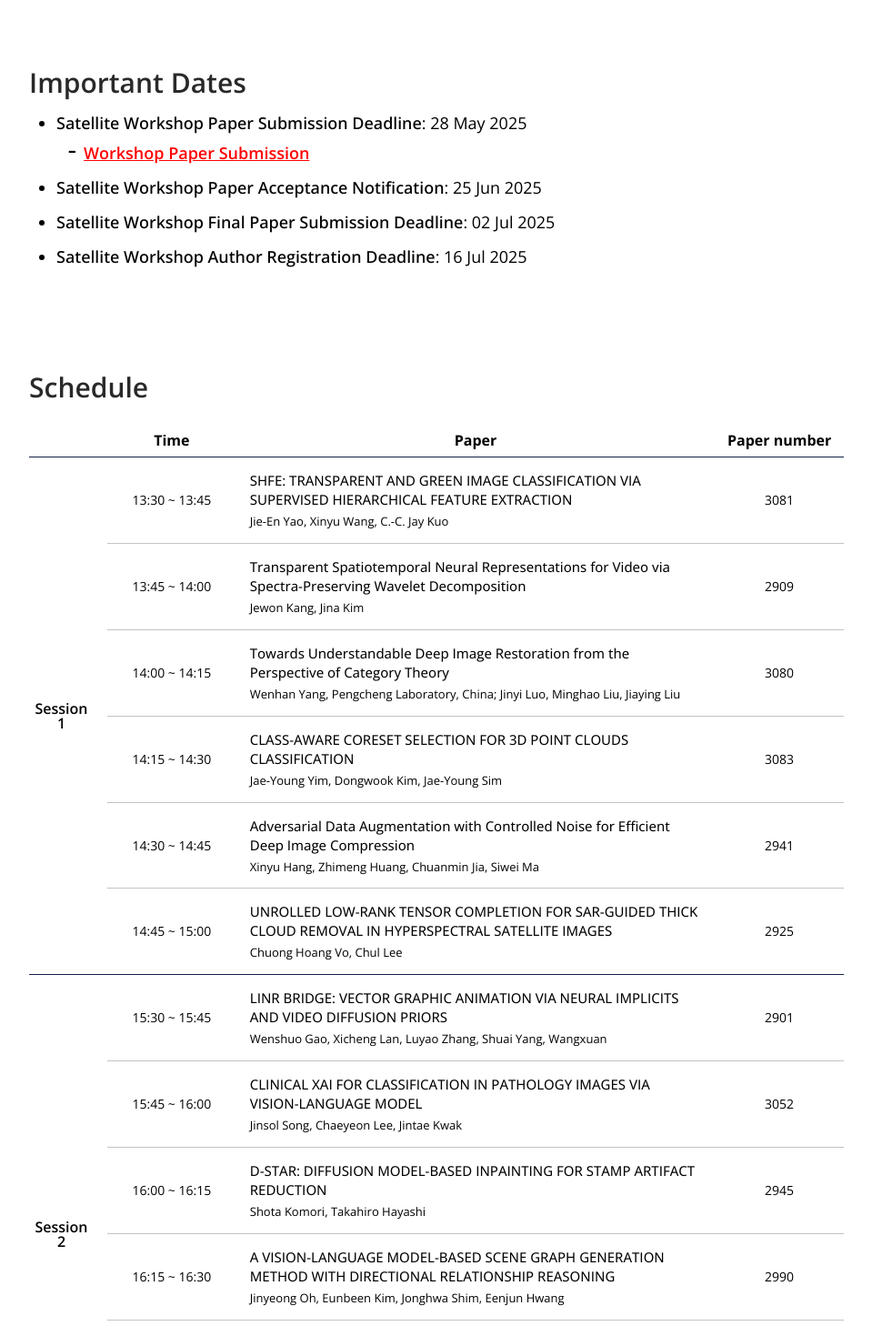
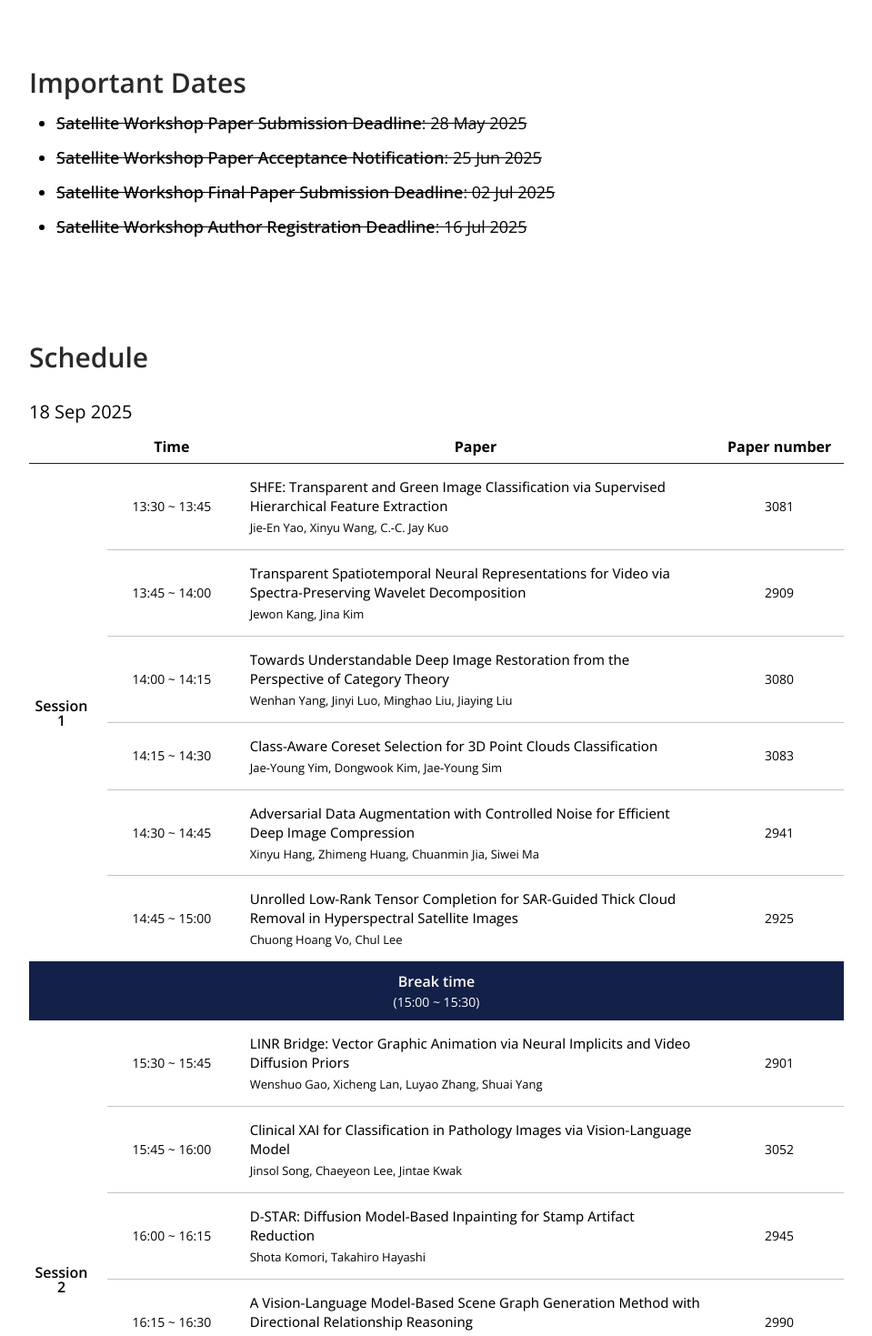
Before and after one commit to uinone/tip, a React (Create React App) app: page / in a window 1280 px wide. Shown: the part 940-2409 px from the top of the page at 91% size, without its empty margins (160-1119 px from the left). Built offline with nearby package versions, Linux system fonts and the light colour scheme.

Commit message:
[Add] break time, fix typo

```diff
--- a/src/components/important_dates/important_dates.js
+++ b/src/components/important_dates/important_dates.js
@@ -27,7 +27,7 @@ const ImportantDates = () => {
                     }}>
                         <div style={{display: "flex", flexDirection: "column"}}>
                             <div>
-                                <span style={{fontWeight: "550"}}>{event_info.event_name}</span>: {formatDateToLong(event_info.deadline)}
+                                <span style={{fontWeight: "550"}}><del>{event_info.event_name}</del></span><del>: {formatDateToLong(event_info.deadline)}</del>
                             </div>
                             {event_info.links.map((info, index) => (
                             <ul style={{display: "flex", alignItems: "center"}}>
--- a/src/components/schedule/schedule.js
+++ b/src/components/schedule/schedule.js
@@ -16,6 +16,7 @@ const Schedule = () => {
     return (
         <div className="section">
             <h2>Schedule</h2>
+            <span style={{fontSize: "20px", marginTop: "20px"}}>18 Sep 2025</span>
             <div style={{
                 display: "grid",
                 gridTemplateColumns: "0.5fr 1fr 3.5fr 1fr",
@@ -41,7 +42,6 @@ const Schedule = () => {
                                     alignItems: "center",
                                     justifyContent: "center",
                                     textAlign: "center",
-                                    // whiteSpace: "nowrap",
                                     height: "100%"
                                 }}>
                                     <span style={{fontWeight: "600"}}>Session {i+1}</span>
@@ -58,7 +58,23 @@ const Schedule = () => {
                             </>
                         )
                     })}
-                    <div style={{gridColumn :"span 4", backgroundColor: "#132048", height:"1px", marginTop: "15px", marginBottom: "15px"}}></div>
+                    {i == infos.schedules.length-1 ? <div style={{gridColumn :"span 4", backgroundColor: "#132048", height:"1px", marginTop: "15px", marginBottom: "15px"}}></div> : <div style={{
+                        gridColumn :"span 4",
+                        backgroundColor:
+                        "#132048",
+                        marginTop: "15px",
+                        marginBottom: "15px",
+                        paddingTop: "10px",
+                        paddingBottom: "10px",
+                        color: "white",
+                        lineHeight: "1.5",
+                        display: "flex",
+                        flexDirection: "column",
+                        alignItems: "center"
+                    }}>
+                        <span style={{fontWeight: "600"}}>Break time</span>
+                        <span style={{fontSize: "14px"}}>(15:00 ~ 15:30)</span>
+                    </div>}
                     </>
                 ))}
             </div>
--- a/src/infos/infos.json
+++ b/src/infos/infos.json
@@ -48,7 +48,7 @@
         {
             "event_name": "Satellite Workshop Paper Submission Deadline",
             "deadline": "2025-05-28",
-            "links": [{"name": "Workshop Paper Submission", "link": "https://cmsworkshops.com/ICIP2025/papers/submission.asp?Type=WS&ID=15"}]
+            "links": []
         },
         {
             "event_name": "Satellite Workshop Paper Acceptance Notification",
@@ -68,8 +68,8 @@
     ],
     "papers": [
         {
-            "title": "LINR BRIDGE: VECTOR GRAPHIC ANIMATION VIA NEURAL IMPLICITS AND VIDEO DIFFUSION PRIORS",
-            "authors": "Wenshuo Gao, Xicheng Lan, Luyao Zhang, Shuai Yang, Wangxuan",
+            "title": "LINR Bridge: Vector Graphic Animation via Neural Implicits and Video Diffusion Priors",
+            "authors": "Wenshuo Gao, Xicheng Lan, Luyao Zhang, Shuai Yang",
             "number": "2901"
         },
         {
@@ -78,7 +78,7 @@
             "number": "2909"
         },
         {
-            "title": "UNROLLED LOW-RANK TENSOR COMPLETION FOR SAR-GUIDED THICK CLOUD REMOVAL IN HYPERSPECTRAL SATELLITE IMAGES",
+            "title": "Unrolled Low-Rank Tensor Completion for SAR-Guided Thick Cloud Removal in Hyperspectral Satellite Images",
             "authors": "Chuong Hoang Vo, Chul Lee",
             "number": "2925"
         },
@@ -88,12 +88,12 @@
             "number": "2941"
         },
         {
-            "title": "D-STAR: DIFFUSION MODEL-BASED INPAINTING FOR STAMP ARTIFACT REDUCTION",
+            "title": "D-STAR: Diffusion Model-Based Inpainting for Stamp Artifact Reduction",
             "authors": "Shota Komori, Takahiro Hayashi",
             "number": "2945"
         },
         {
-            "title": "A VISION-LANGUAGE MODEL-BASED SCENE GRAPH GENERATION METHOD WITH DIRECTIONAL RELATIONSHIP REASONING",
+            "title": "A Vision-Language Model-Based Scene Graph Generation Method with Directional Relationship Reasoning",
             "authors": "Jinyeong Oh, Eunbeen Kim, Jonghwa Shim, Eenjun Hwang",
             "number": "2990"
         },
@@ -103,7 +103,7 @@
             "number": "3026"
         },
         {
-            "title": "CLINICAL XAI FOR CLASSIFICATION IN PATHOLOGY IMAGES VIA VISION-LANGUAGE MODEL",
+            "title": "Clinical XAI for Classification in Pathology Images via Vision-Language Model",
             "authors": "Jinsol Song, Chaeyeon Lee, Jintae Kwak",
             "number": "3052"
         },
@@ -114,16 +114,16 @@
         },
         {
             "title": "Towards Understandable Deep Image Restoration from the Perspective of Category Theory",
-            "authors": "Wenhan Yang, Pengcheng Laboratory, China; Jinyi Luo, Minghao Liu, Jiaying Liu",
+            "authors": "Wenhan Yang, Jinyi Luo, Minghao Liu, Jiaying Liu",
             "number": "3080"
         },
         {
-            "title": "SHFE: TRANSPARENT AND GREEN IMAGE CLASSIFICATION VIA SUPERVISED HIERARCHICAL FEATURE EXTRACTION",
+            "title": "SHFE: Transparent and Green Image Classification via Supervised Hierarchical Feature Extraction",
             "authors": "Jie-En Yao, Xinyu Wang, C.-C. Jay Kuo",
             "number": "3081"
         },
         {
-            "title": "CLASS-AWARE CORESET SELECTION FOR 3D POINT CLOUDS CLASSIFICATION",
+            "title": "Class-Aware Coreset Selection for 3D Point Clouds Classification",
             "authors": "Jae-Young Yim, Dongwook Kim, Jae-Young Sim",
             "number": "3083"
         }
```
